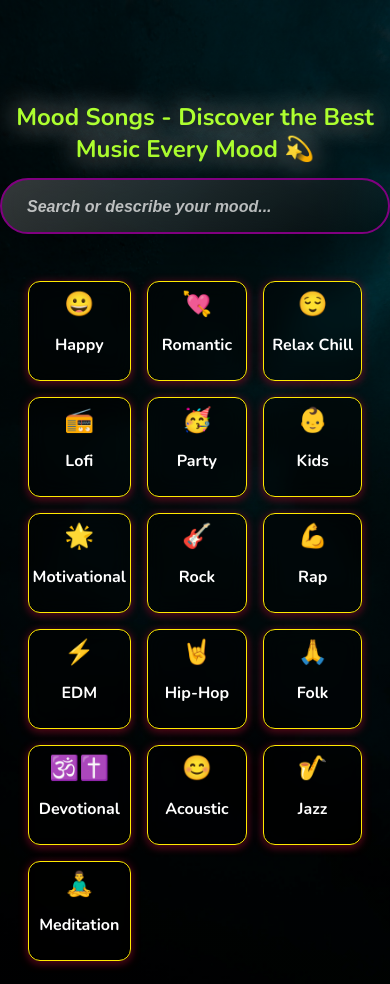
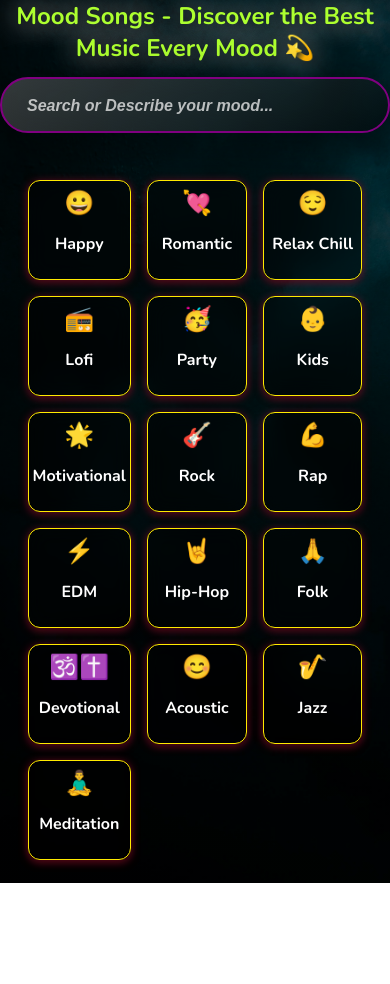
Before and after one commit to shivamsocial/moodsongs, a Next.js app: page / in a window 390 px wide. After the commit the page ends 883 px from the top, so only its background shows below. Built offline with nearby package versions, Linux system fonts and the light colour scheme.

Commit message:
some changes

```diff
--- a/src/components/MoodGrid.js
+++ b/src/components/MoodGrid.js
@@ -150,7 +150,7 @@ const MoodGrid = () => {
             <div className={styles.searchContainer}>
               <input
                 type="text"
-                placeholder="Search or describe your mood..."
+                placeholder="Search or Describe your mood..."
                 value={searchQuery}
                 onChange={handleSearchChange}
                 className={styles.searchInput}
--- a/src/styles/grid.module.css
+++ b/src/styles/grid.module.css
@@ -145,7 +145,6 @@
   }
 }
 .heading1 {
-  margin-top: 5vh; /* Use vh to make it responsive to screen height */
   text-align: center;
   font-size: 3rem; /* Use rem for text size */
   font-weight: bold;
@@ -180,7 +179,7 @@
 @media (max-width: 1200px) {
   .heading1 {
     font-size: 2.5rem; /* Reduce font size for medium screens */
-    margin-top: 8vh; /* Adjust margin for better spacing */
+    margin-top: 6vh; /* Adjust margin for better spacing */
     margin-bottom: 1.5rem; /* Slightly reduce bottom margin */
   }
 }
@@ -188,7 +187,7 @@
 @media (max-width: 800px) {
   .heading1 {
     font-size: 2rem; /* Reduce font size for smaller screens */
-    margin-top: 10vh; /* Adjust top margin for small screens */
+    margin-top: 4vh; /* Adjust top margin for small screens */
     margin-bottom: 1rem; /* Adjust bottom margin */
   }
 }
@@ -196,7 +195,7 @@
 @media (max-width: 600px) {
   .heading1 {
     font-size: 1.5rem; /* Further reduce font size for mobile */
-    margin-top: 12vh; /* Adjust top margin for very small screens */
+    margin-top: 0vh; /* Adjust top margin for very small screens */
     margin-bottom: 0.8rem; /* Reduce bottom margin */
   }
 }
```
Also changed, not shown: src/pages/video/[mood].js (+2 -6 lines).
